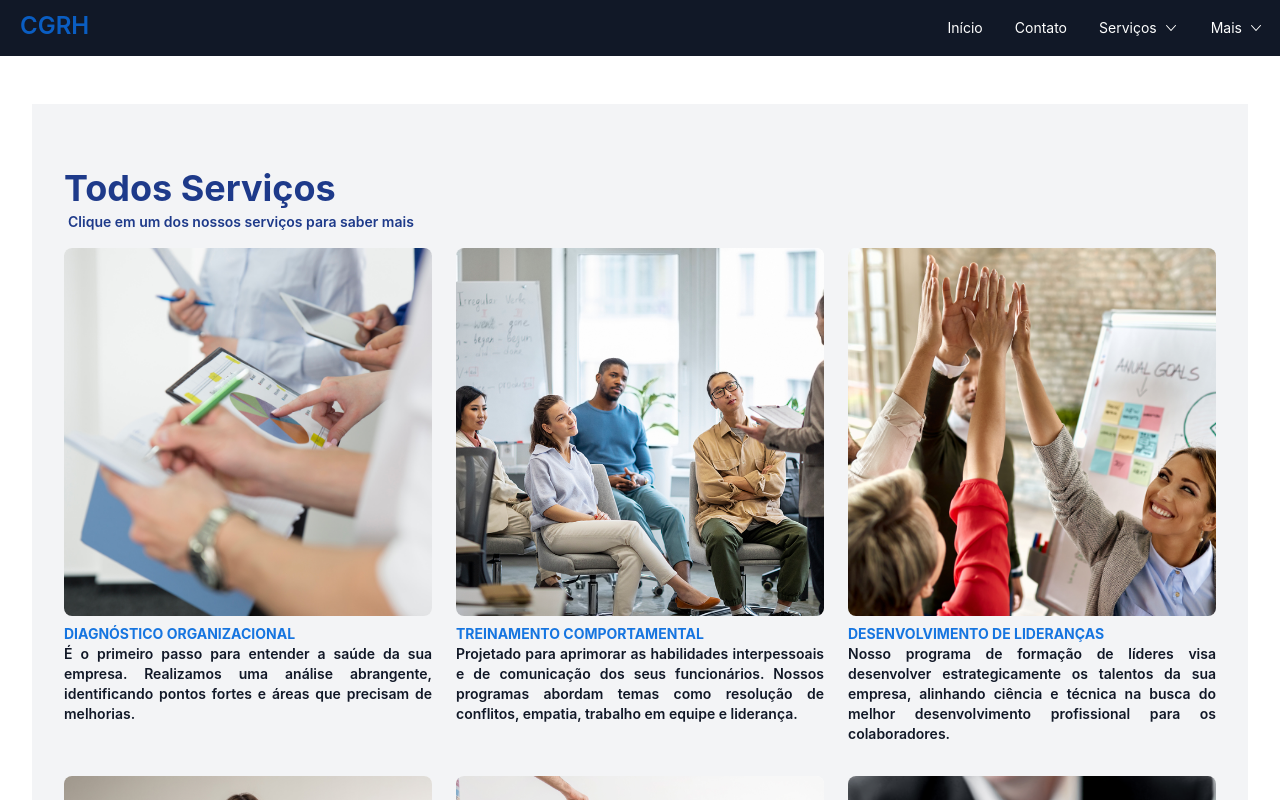
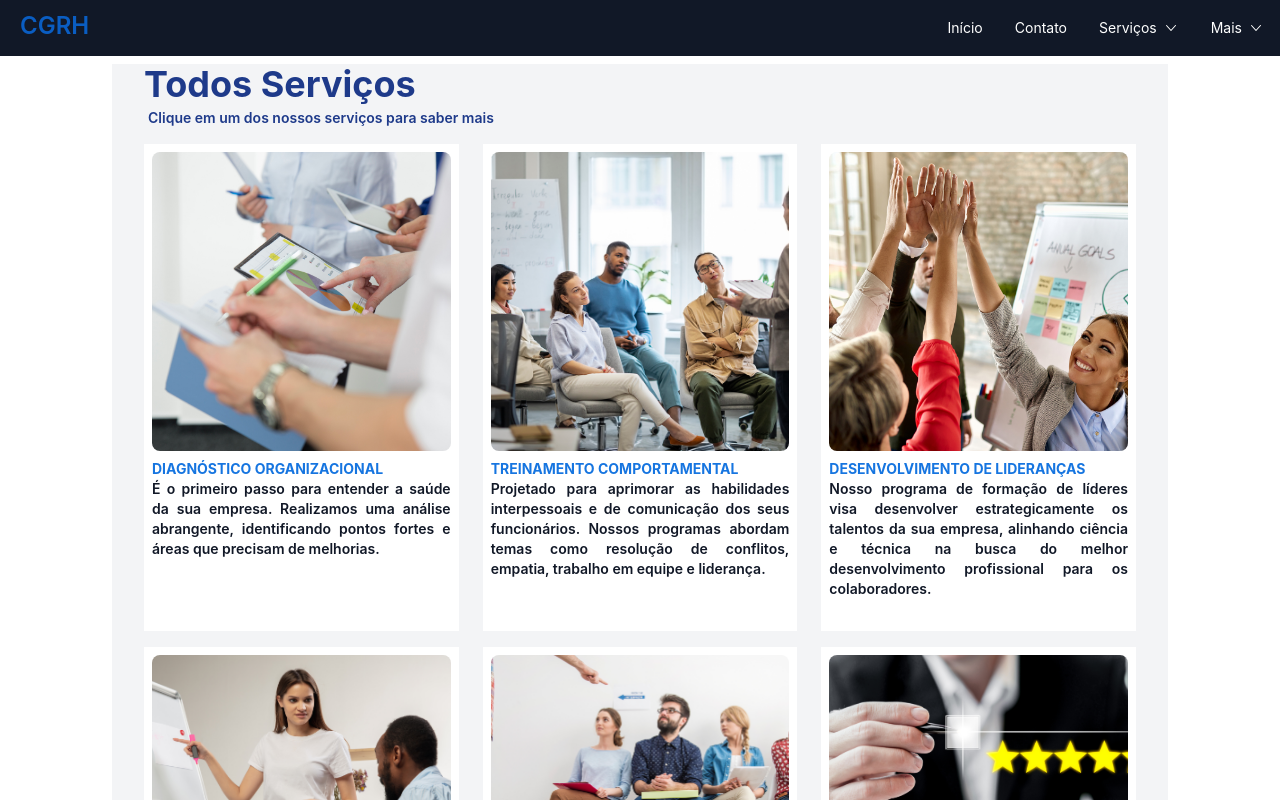
Before and after one commit to PedroLucasNeto/GiftList, a React (Vite) app: page /services in a window 1280 px wide. Shown: the top 800 px of the page. Built offline with nearby package versions, Linux system fonts and the light colour scheme.

Commit message:
feat: services

```diff
--- a/src/Pages/AllServices.tsx
+++ b/src/Pages/AllServices.tsx
@@ -26,7 +26,7 @@ export const AllServices = () => {
 
   return (
     <div className='flex justify-center'>
-      <div className='min-h-screen text-justify min-h-full px-6 w-full lg:px-8 lg:max-w-2/3 xl:max-w-2/3 2xl:max-w-2/3 self-center my-12 '>
+      <div className='min-h-screen text-justify min-h-full px-6 w-full lg:px-8 lg:max-w-2/3 xl:max-w-2/3 2xl:max-w-2/3 self-center mx-20 my-2 '>
         {hasService && selectedService && (
           <SpecificService
             content={selectedService?.content}
--- a/src/components/ServicesGallery.tsx
+++ b/src/components/ServicesGallery.tsx
@@ -6,17 +6,19 @@ const ServicesGallery = () => {
     <div className='w-full min-h-screen'>
       <div className='bg-gray-100'>
         <div className='mx-auto max-w-7xl px-4 sm:px-6 lg:px-8'>
-          <div className='mx-auto max-w-2xl py-16 lg:max-w-none '>
           <h2 className='text-4xl font-bold text-blue-900 mb-1'>
             Todos Serviços
           </h2>
           <p className='font-semibold text-blue-900 ml-1'>
             Clique em um dos nossos serviços para saber mais
           </p>
-
-            <div className='mt-4 space-y-12 lg:grid lg:grid-cols-3 lg:gap-x-6 lg:space-y-0  '>
+          <div className='mx-auto max-w-2xl lg:max-w-none '>
+            <div className='mt-4 space-y-12 lg:grid lg:grid-cols-3 lg:gap-x-6 lg:space-y-0 gap-4'>
               {services.map((service) => (
-                <div key={service.name} className='group relative pb-6  '>
+                <div
+                  key={service.name}
+                  className='group relative pb-6 bg-white p-2 '
+                >
                   <div
                     className='relative h-80 w-full overflow-hidden rounded-lg
                   bg-white sm:aspect-h-1 sm:aspect-w-2 lg:aspect-h-1 lg:aspect-w-1 group-hover:opacity-75 sm:h-64 '
```
Lines whose indentation alone changed are shown as unchanged.
